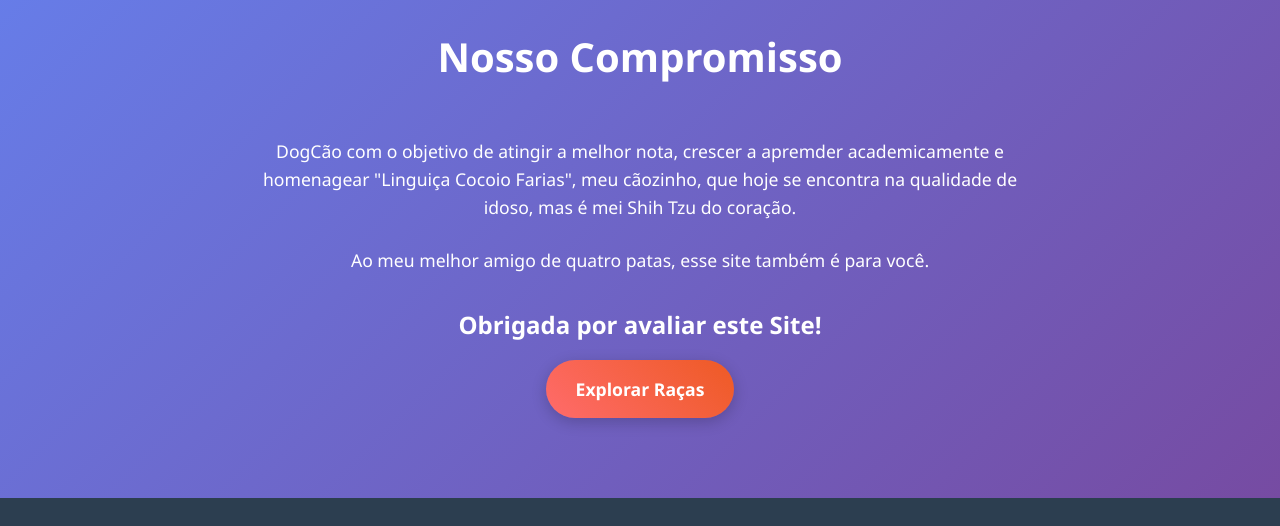
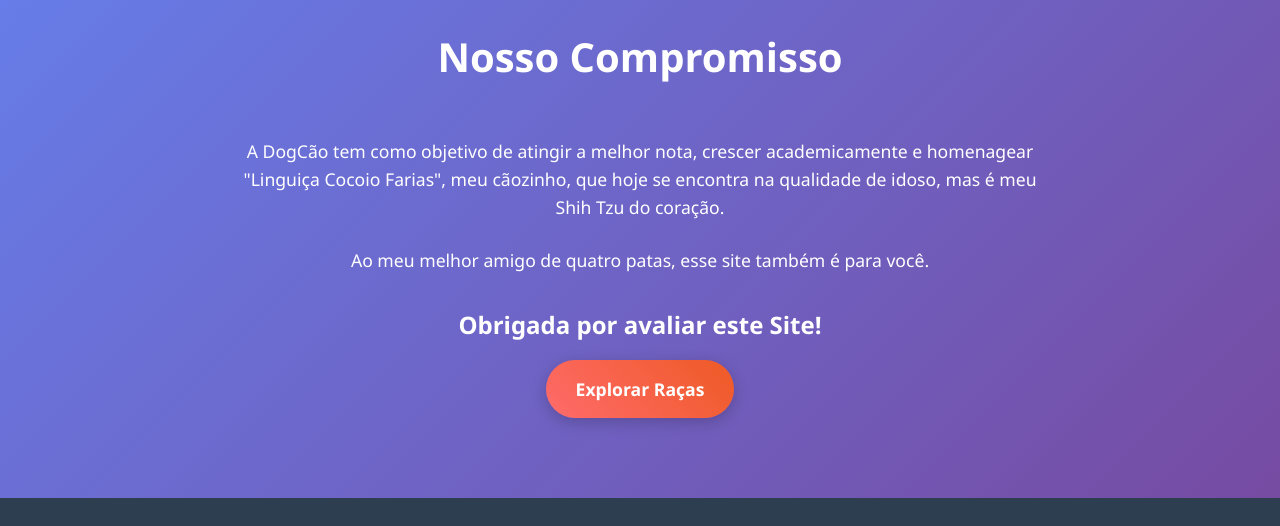
Before and after one commit to UserBrazilianSoftware/mapa-dogcao, a plain HTML site: page sobre.html in a window 1280 px wide. Shown: the part 2274-2800 px from the top of the page. Drawn offline with Linux system fonts and the light colour scheme.

Commit message:
Update sobre.html

```diff
--- a/sobre.html
+++ b/sobre.html
@@ -119,7 +119,7 @@
         <div class="container">
             <div class="commitment-content">
                 <h2>Nosso Compromisso</h2>
-                <p>DogCão com o objetivo de atingir a melhor nota, crescer a apremder academicamente e homenagear "Linguiça Cocoio Farias", meu cãozinho, que hoje se encontra na qualidade de idoso, mas é mei Shih Tzu do coração.</p>
+                <p>A DogCão tem como objetivo de atingir a melhor nota, crescer academicamente e homenagear "Linguiça Cocoio Farias", meu cãozinho, que hoje se encontra na qualidade de idoso, mas é meu Shih Tzu do coração.</p>
 
                 <p>Ao meu melhor amigo de quatro patas, esse site também é para você.</p>
 
```
